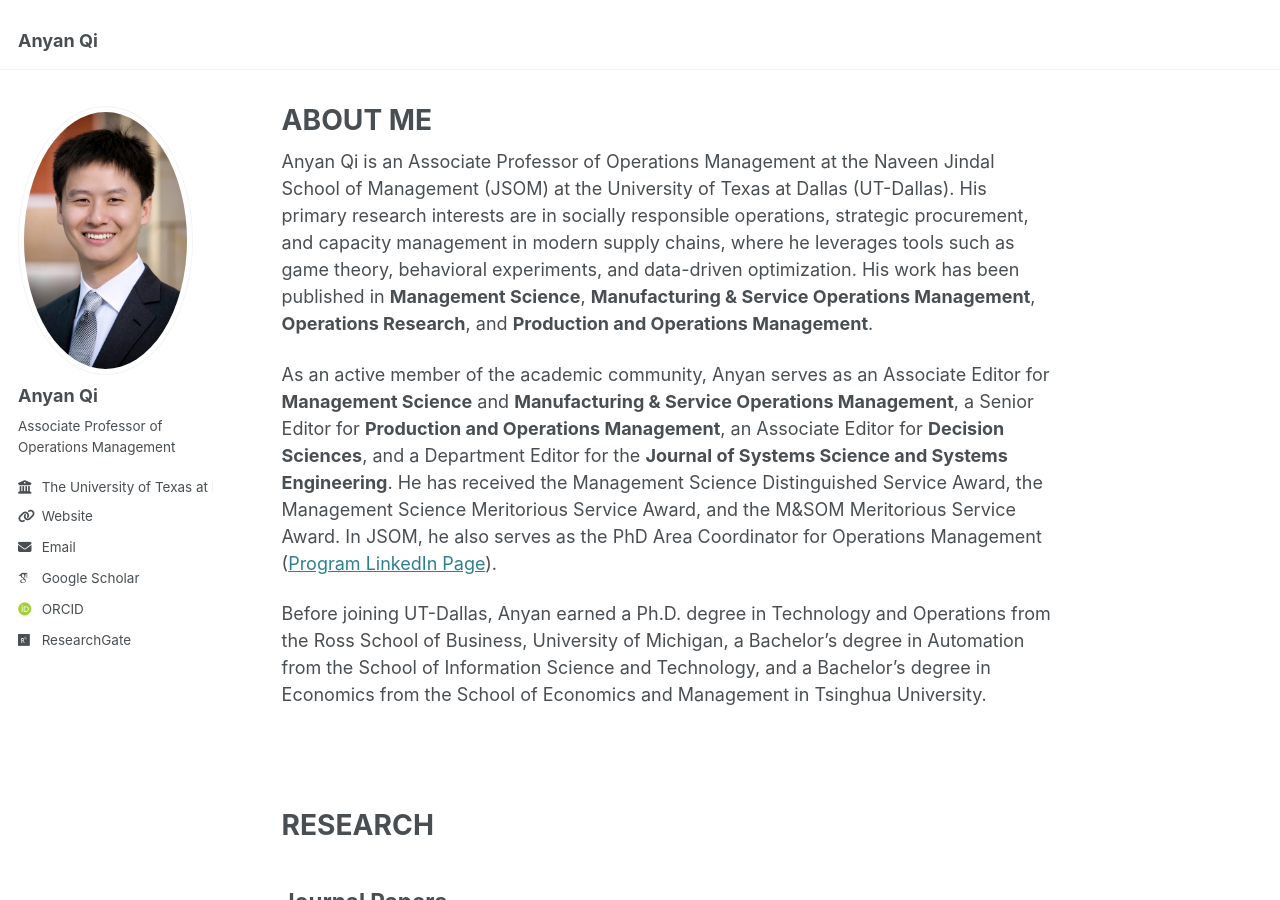
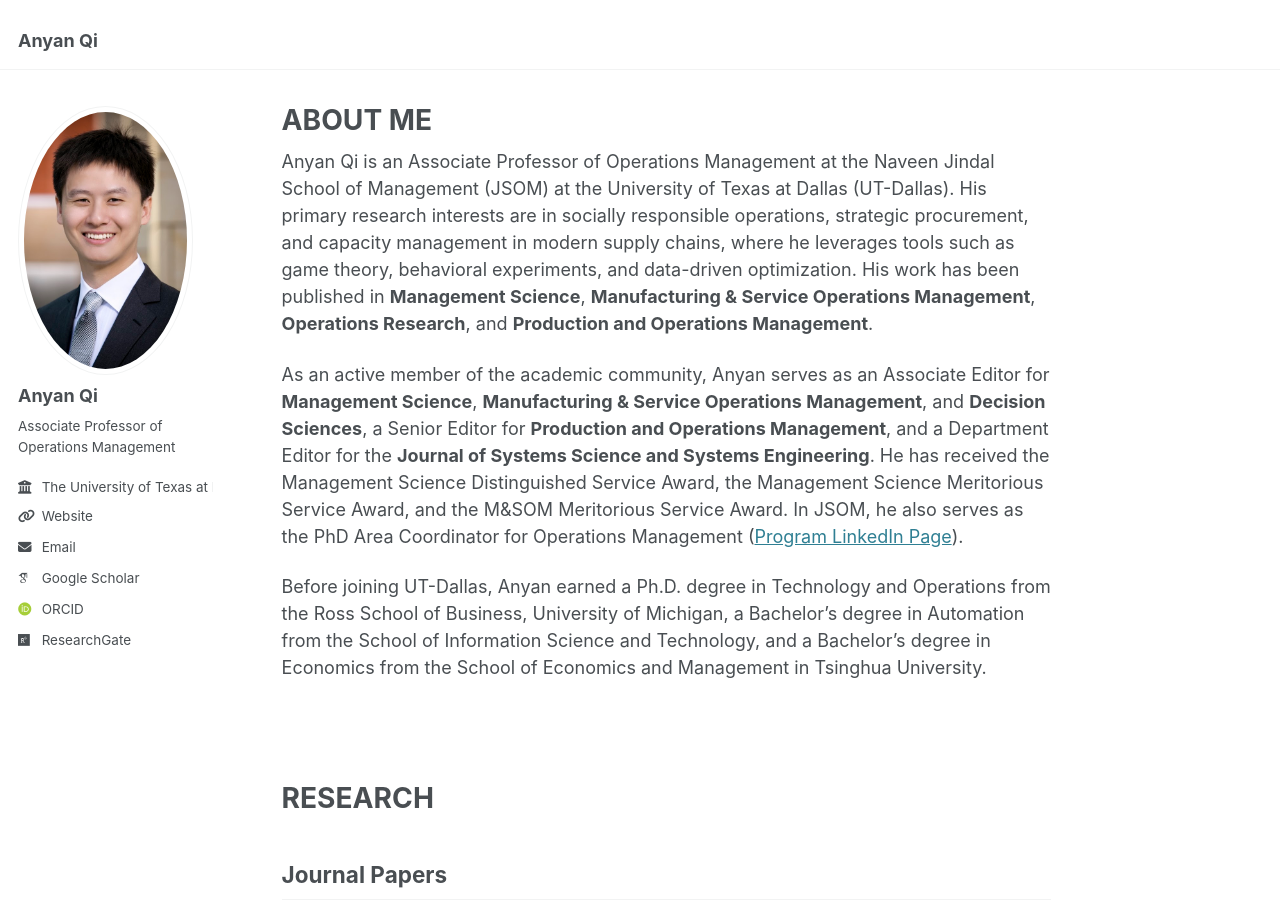
Before and after one commit to qi-anyan/qi-anyan.github.io, a Jekyll site: the page built from _pages/about.md, in a window 1280 px wide and 900 px high. Built offline with Jekyll 4.4.1, drawn with Linux system fonts in a browser that asks for light colours; some web fonts are replaced.

Commit message:
Initial commit

```diff
--- a/_pages/about.md
+++ b/_pages/about.md
@@ -9,7 +9,7 @@ redirect_from:
 
 Anyan Qi is an Associate Professor of Operations Management at the Naveen Jindal School of Management (JSOM) at the University of Texas at Dallas (UT-Dallas). His primary research interests are in socially responsible operations, strategic procurement, and capacity management in modern supply chains, where he leverages tools such as game theory, behavioral experiments, and data-driven optimization. His work has been published in **Management Science**, **Manufacturing & Service Operations Management**, **Operations Research**, and **Production and Operations Management**.
 
-As an active member of the academic community, Anyan serves as an Associate Editor for **Management Science** and **Manufacturing & Service Operations Management**, a Senior Editor for **Production and Operations Management**, an Associate Editor for **Decision Sciences**, and a Department Editor for the **Journal of Systems Science and Systems Engineering**. He has received the Management Science Distinguished Service Award, the Management Science Meritorious Service Award, and the M&SOM Meritorious Service Award. In JSOM, he also serves as the PhD Area Coordinator for Operations Management ([Program LinkedIn Page](https://www.linkedin.com/company/jsom-operations-management-phd-program/?viewAsMember=true)).
+As an active member of the academic community, Anyan serves as an Associate Editor for **Management Science**, **Manufacturing & Service Operations Management**, and **Decision Sciences**, a Senior Editor for **Production and Operations Management**, and a Department Editor for the **Journal of Systems Science and Systems Engineering**. He has received the Management Science Distinguished Service Award, the Management Science Meritorious Service Award, and the M&SOM Meritorious Service Award. In JSOM, he also serves as the PhD Area Coordinator for Operations Management ([Program LinkedIn Page](https://www.linkedin.com/company/jsom-operations-management-phd-program/?viewAsMember=true)).
 
 Before joining UT-Dallas, Anyan earned a Ph.D. degree in Technology and Operations from the Ross School of Business, University of Michigan, a Bachelor’s degree in Automation from the School of Information Science and Technology, and a Bachelor’s degree in Economics from the School of Economics and Management in Tsinghua University.
 
```
